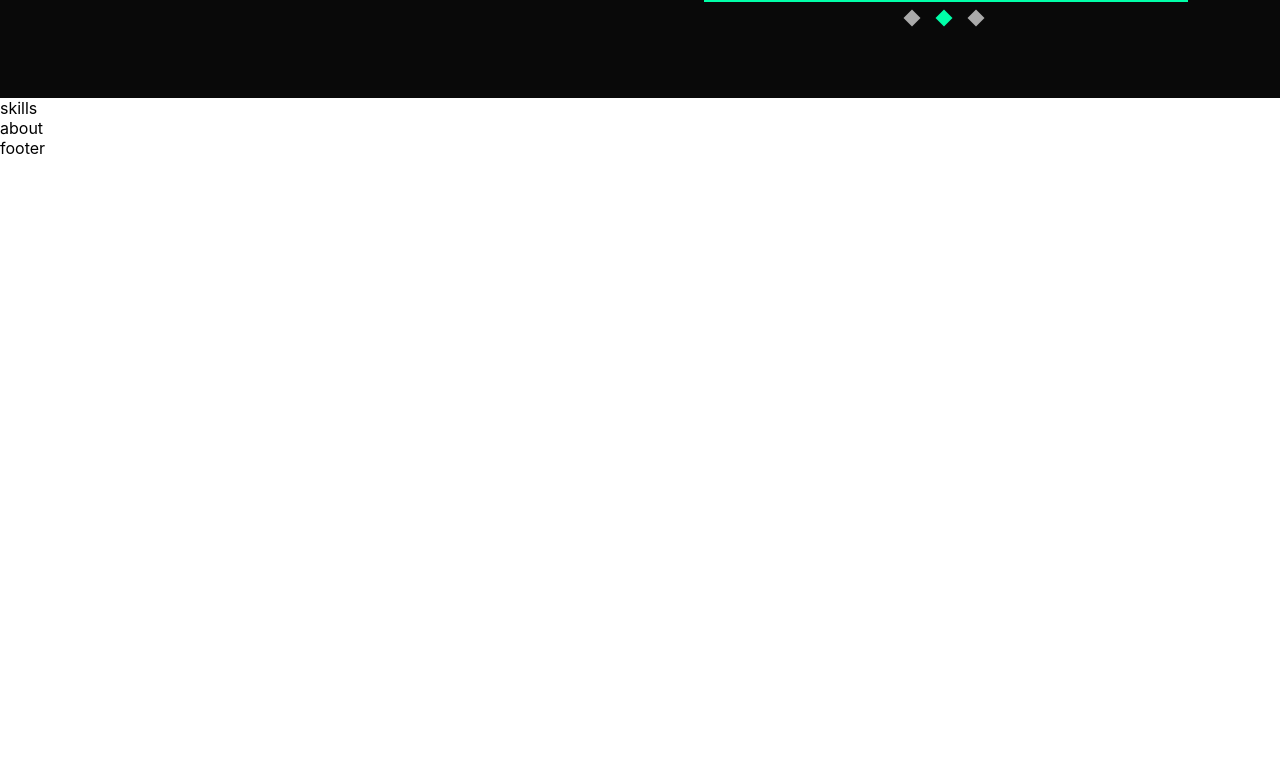
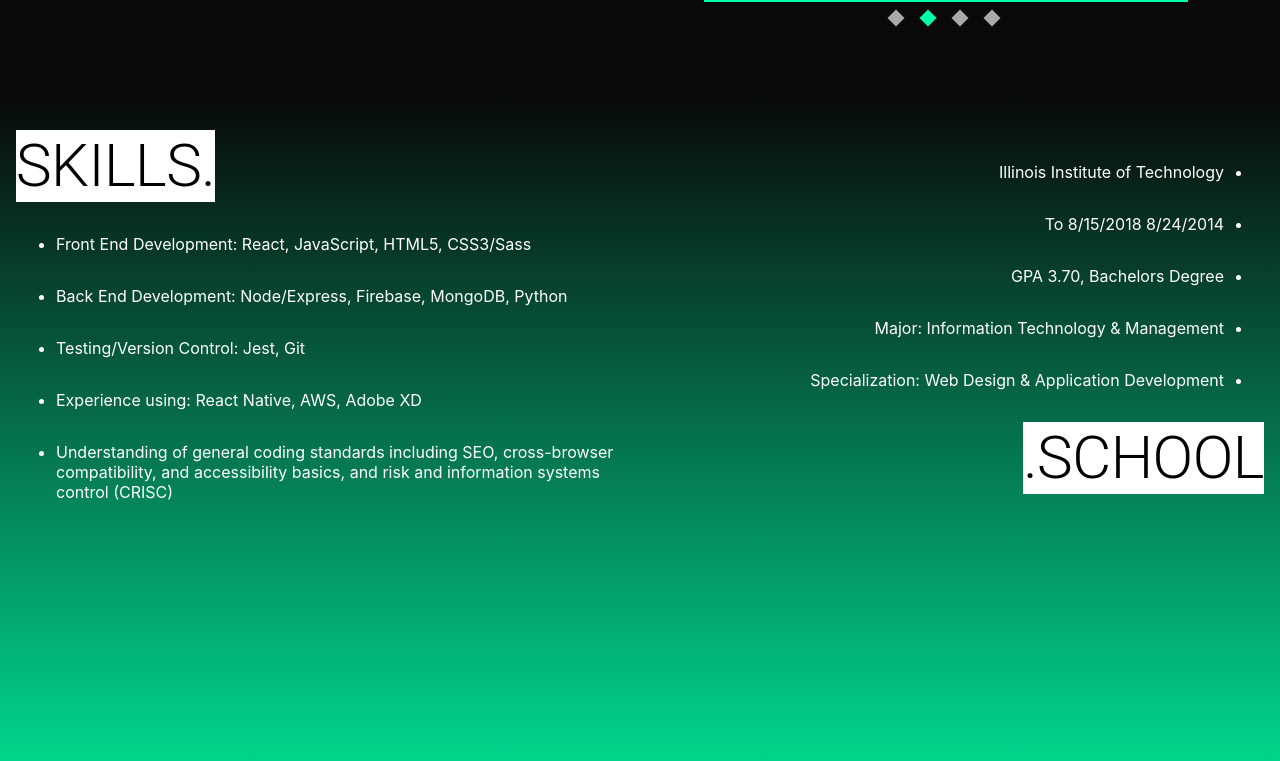
Before and after one commit to DanielKolodziej/DanielKolodziej.github.io, a React (Create React App) app: page / in a window 1280 px wide. Shown: the part 1559-2320 px from the top of the page. Before the commit the page ends 1717 px from the top, so only its background shows below. Built offline with nearby package versions, Linux system fonts and the light colour scheme.

Commit message:
content and styles to skills component

```diff
--- a/src/Projects.js
+++ b/src/Projects.js
@@ -2,6 +2,7 @@ import React, {useState} from 'react';
 import projIMG from './images/DashMobile.PNG';
 import projIMG2 from './images/DashSearchMobile.PNG';
 import projIMG3 from './images/DashAnalyticMobile.PNG';
+import projIMG4 from './images/DashAnalyticMobile.PNG';
 import "react-responsive-carousel/lib/styles/carousel.min.css";
 import { Carousel } from 'react-responsive-carousel';
 import { makeStyles } from '@material-ui/core/styles';
@@ -54,8 +55,13 @@ const Projects = () => {
         },
         {
             img: projIMG3,
+            title: "Help Desk Glossary",
+            desc: "This section will be for a short description for each project3 app listed within the gallery.  Info on purpose, technology, and function.  Button below potentially will go to git repo of said currently being displayed within gallery slideshow."
+        },
+        {
+            img: projIMG4,
             title: "Job Applications",
-            desc: "This section will be for a short description for each project3 app listed within the gallery.  Info on purpose, technology, and function.  Button below potentially will go to git repo of said currently being displayed within gallery slideshow."
+            desc: "This section will be for a short description for each project4 app listed within the gallery.  Info on purpose, technology, and function.  Button below potentially will go to git repo of said currently being displayed within gallery slideshow."
         },
     ];
     const arrowStyles = {
@@ -111,7 +117,6 @@ const Projects = () => {
 
             <Grid item xs={12} md={6}>
                 <Carousel
-                    // statusFormatter={(current, total) => `Current slide: ${current} / Total: ${total}`}
                     statusFormatter={(current, total) => {
                         setCount(current -1);
                         return `Current slide: ${current} / Total: ${total}`}}
--- a/src/Skills.js
+++ b/src/Skills.js
@@ -1,10 +1,72 @@
 import React from 'react';
+import { makeStyles } from '@material-ui/core/styles';
+import { Typography, Grid, useMediaQuery } from '@material-ui/core';
+
+const useStyles = makeStyles({
+    background: {
+        // marginTop: '3em',
+        padding: '2em 1em 2em 1em',
+        height: '100vh',
+        backgroundImage: 'linear-gradient( 180deg, #090909 0%, #00ffa8 100%)',
+    },
+    title: {
+        backgroundColor: '#fff',
+    },
+    list: {
+        color: '#fff',
+        padding: '1em 0'
+    }
+  });
 
 const Skills = () => {
+    const classes = useStyles();
+    const isMobile = useMediaQuery('(max-width: 844px)');
+    const skillsList = [
+        'Front End Development: React, JavaScript, HTML5, CSS3/Sass',
+        'Back End Development: Node/Express, Firebase, MongoDB, Python',
+        'Testing/Version Control: Jest, Git',
+        'Experience using: React Native, AWS, Adobe XD',
+        'Understanding of general coding standards including SEO, cross-browser compatibility, and accessibility basics, and risk and information systems control (CRISC)',
+    ]
+    const educationList = [
+        'Illinois Institute of Technology',
+        '8/24/2014 To 8/15/2018',
+        'GPA 3.70, Bachelors Degree',
+        'Major: Information Technology & Management',
+        'Specialization: Web Design & Application Development',
+    ]
   return (
-    <div>
-      skills
-    </div>
+    <Grid container className={classes.background}>
+        <Grid item xs={12} sm={6}>
+            <Grid container direction="column" alignItems="flex-start">
+                <Typography variant="h2" component="h2" className={classes.title}>
+                    SKILLS.
+                </Typography>
+                <ul>
+                    {skillsList.map((itm, index) => (
+                        <li key={index} className={classes.list}>
+                            {itm}
+                        </li>
+                    ))}
+                </ul>
+            </Grid>
+        </Grid>
+
+        <Grid item xs={12} sm={6}>
+            <Grid container direction="column" alignItems="flex-end" justify="flex-end">
+                <ul dir='rtl'>
+                    {educationList.map((itm, index) => (
+                        <li key={index} className={classes.list}>
+                            {itm}
+                        </li>
+                    ))}
+                </ul>
+                <Typography variant="h2" component="h2" className={classes.title}>
+                    .SCHOOL
+                </Typography>
+            </Grid>
+        </Grid>
+    </Grid>
   );
 }
 
```
